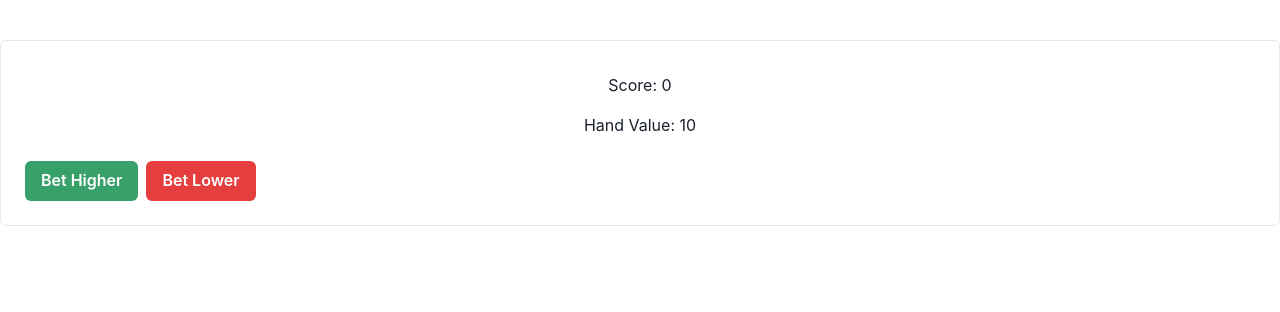
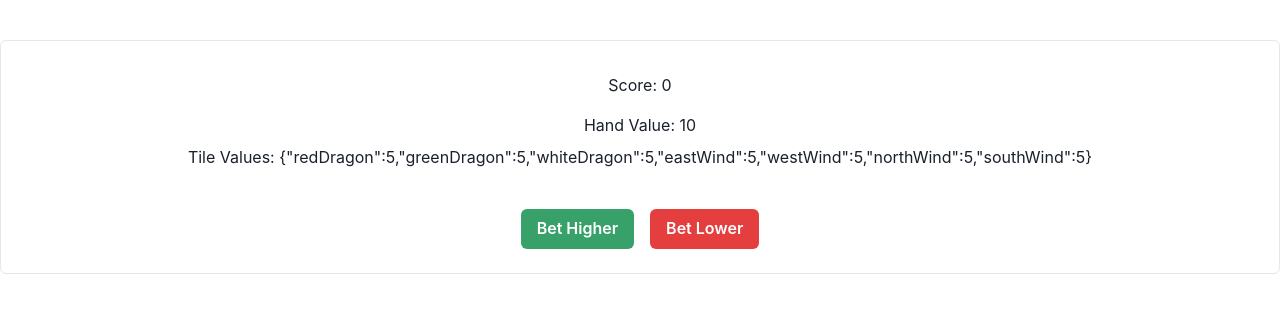
Before and after one commit to AsimAliMurtaza/hand-betting-game, a Next.js app: page /game in a window 1280 px wide. Shown: the top 312 px of the page. Built offline with nearby package versions, Linux system fonts and the light colour scheme.

Commit message:
feat(game): added dynamic tiles value updation

```diff
--- a/src/app/game/page.tsx
+++ b/src/app/game/page.tsx
@@ -6,7 +6,7 @@ import { useGameStore } from "@/stores/store";
 import HandView from "@/components/HandView";
 
 export default function GamePage() {
-  const { startGame, placeBet, currentHand, currentValue, score } = useGameStore();
+  const { startGame, placeBet, currentHand, currentValue, tileValues, score } = useGameStore();
 
   useEffect(() => {
     startGame();
@@ -18,10 +18,11 @@ export default function GamePage() {
 
       <Text mt={2}>Score: {score}</Text>
       <Text mt={4}>Hand Value: {currentValue}</Text>
+      <Text mt={2}>Tile Values: {JSON.stringify(tileValues)}</Text>
 
       <HandView hand={currentHand} />
 
-      <HStack mt={6}>
+      <HStack mt={6} justify="center" spacing={4}>
         <Button colorScheme="green" onClick={() => placeBet("higher")}>
           Bet Higher
         </Button>
--- a/src/components/HandView.tsx
+++ b/src/components/HandView.tsx
@@ -4,9 +4,11 @@ import { Tile } from "@/types/types";
 
 export default function HandView({ hand }: { hand: Tile[] }) {
   return (
-    <HStack>
+    <HStack mt={4} justify="center" spacing={4}>
       {hand.map((tile) => (
+        <>
         <TileCard key={tile.id} label={tile.label} />
+        </>
       ))}
     </HStack>
   );
--- a/src/stores/store.ts
+++ b/src/stores/store.ts
@@ -4,6 +4,7 @@ import { createTiles } from "@/utils/createTiles";
 import { shuffle } from "@/utils/shuffle";
 import { INITIAL_TILE_VALUES, HAND_SIZE } from "@/constants/constants";
 import { calculateHandValue } from "@/utils/calculateHandValue";
+import { updateTileValues } from "@/utils/updateTileValues";
 
 export const useGameStore = create<GameState>((set, get) => ({
   drawPile: [],
@@ -15,14 +16,14 @@ export const useGameStore = create<GameState>((set, get) => ({
   currentValue: 0,
   previousValue: 0,
 
-// Initialize the game state with a shuffled set of tiles
+  // Initialize the game state with a shuffled set of tiles
   startGame: () => {
     const tiles = shuffle(createTiles());
     // draw the first hand and calculate its value
     const firstHand = tiles.slice(0, HAND_SIZE);
     const remaining = tiles.slice(HAND_SIZE);
     const firstValue = calculateHandValue(firstHand, INITIAL_TILE_VALUES);
-    // reset all game state to initial values
+
     set({
       drawPile: remaining,
       discardPile: [],
@@ -35,14 +36,8 @@ export const useGameStore = create<GameState>((set, get) => ({
     });
   },
 
-   placeBet: (bet) => {
-    const {
-      drawPile,
-      currentHand,
-      currentValue,
-      tileValues,
-      score,
-    } = get();
+  placeBet: (bet) => {
+    const { drawPile, currentHand, currentValue, tileValues, score } = get();
 
     // draw next hand
     const newHand = drawPile.slice(0, HAND_SIZE);
@@ -59,6 +54,8 @@ export const useGameStore = create<GameState>((set, get) => ({
       isWin = newValue < currentValue;
     }
 
+    const updatedTileValues = updateTileValues(newHand, tileValues, isWin);
+
     set({
       previousHand: currentHand,
       currentHand: newHand,
@@ -70,6 +67,7 @@ export const useGameStore = create<GameState>((set, get) => ({
       discardPile: [...get().discardPile, ...currentHand],
 
       score: isWin ? score + 1 : score,
+      tileValues: updatedTileValues,
     });
 
     if (!isWin) {
--- /dev/null
+++ b/src/utils/updateTileValues.ts
@@ -0,0 +1,24 @@
+import { Tile } from "@/types/types";
+
+export function updateTileValues(
+  hand: Tile[],
+  tileValues: Record<string, number>,
+  isWin: boolean
+): Record<string, number> {
+  const updated = { ...tileValues };
+
+  hand.forEach((tile) => {
+    if (tile.type === "number") return;
+
+    const current = updated[tile.label] ?? 5;
+
+    let next = isWin ? current + 1 : current - 1;
+
+    // clamp between 0 and 10
+    next = Math.max(0, Math.min(10, next));
+
+    updated[tile.label] = next;
+  });
+
+  return updated;
+}
```
